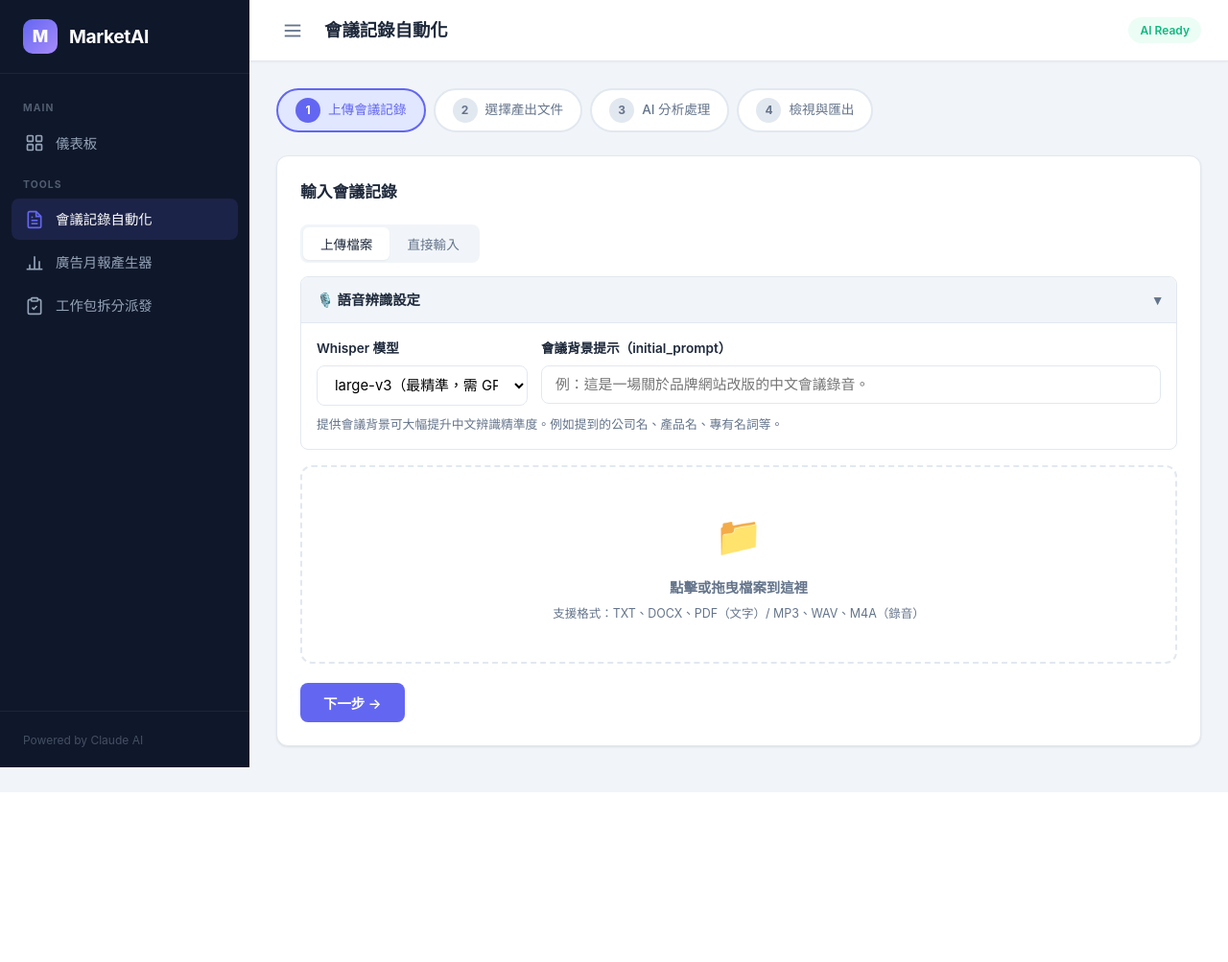
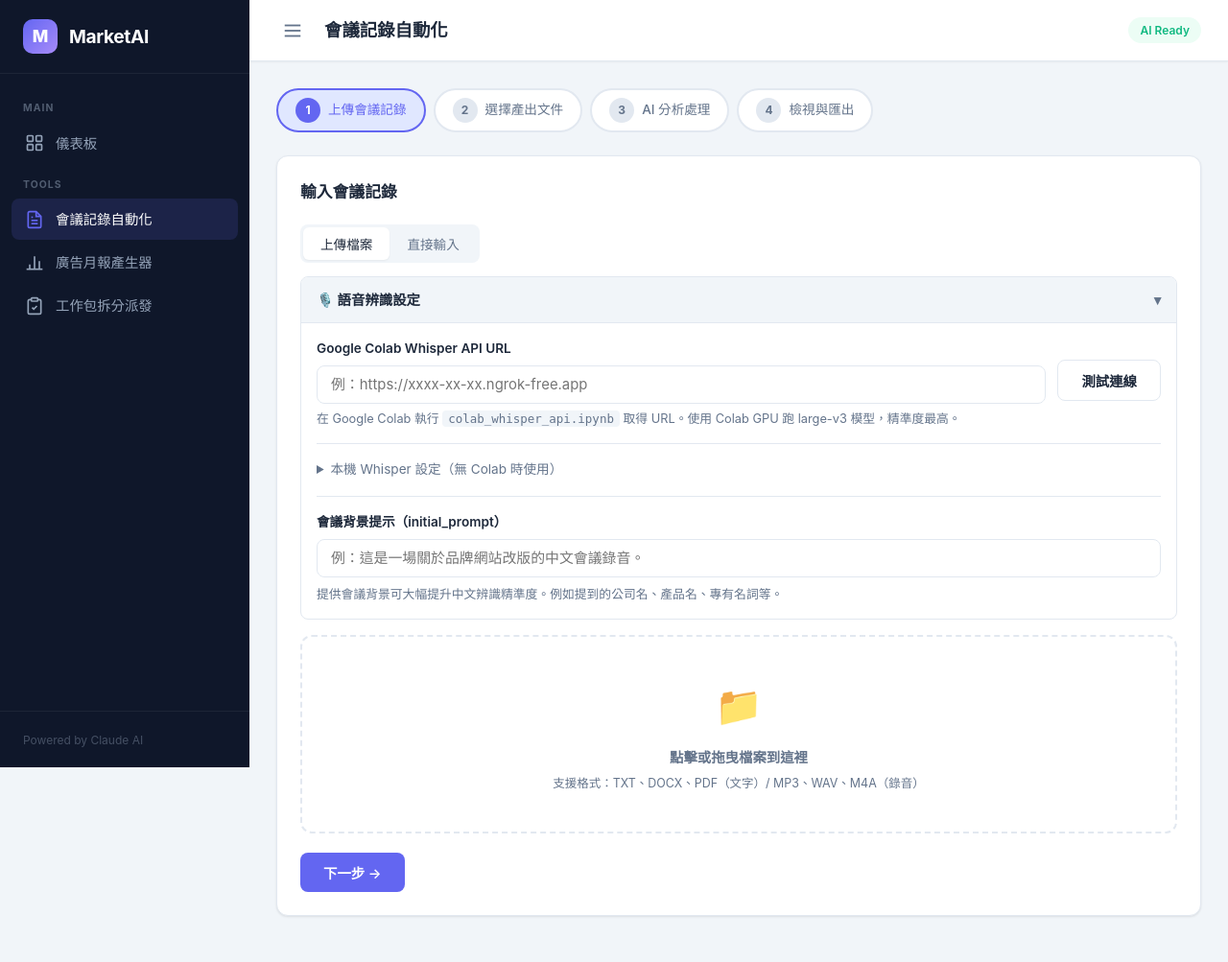
Before and after one commit to virus11456/MarketAI, a Flask app: page /meeting in a window 1280 px wide, after a click that opens the changed part. Shown: the whole page at 96% size. Before the commit the page ends 826 px from the top, so only its background shows below. Run offline with Flask 3, Linux system fonts and the light colour scheme; some libraries are stand-ins or nearby versions.

Commit message:
feat: 串接 Google Colab Whisper API 做語音轉文字
- 新增 colab_whisper_api.ipynb：在 Colab 跑 Whisper large-v3 API 服務
- MarketAI 偵測到 Colab URL 時自動轉發音檔到 Colab GPU 處理
- 無 Colab 時 fallback 到本機 Whisper
- 新增 Colab 連線測試按鈕 + 狀態顯示
- Colab URL 自動儲存到 localStorage
- 新增 /api/colab-health 健康檢查端點

https://claude.ai/code/session_019Lu1f7RqSS9ddNprA6UpQm

```diff
--- a/app.py
+++ b/app.py
@@ -3,6 +3,8 @@ import json
 import uuid
 from datetime import datetime
 from pathlib import Path
+
+import requests as http_requests
 
 from flask import Flask, render_template, request, jsonify, send_file
 from werkzeug.utils import secure_filename
@@ -41,8 +43,27 @@ def load_template(template_type: str) -> dict:
         return json.load(f)
 
 
-def transcribe_audio(file_path: str, model_size: str = "large-v3", initial_prompt: str = "") -> dict:
-    """Transcribe audio file using OpenAI Whisper with timestamps."""
+def transcribe_audio_remote(file_path: str, colab_url: str, initial_prompt: str = "") -> dict:
+    """Send audio to remote Colab Whisper API for transcription."""
+    url = colab_url.rstrip("/") + "/transcribe"
+
+    with open(file_path, "rb") as f:
+        files = {"file": (Path(file_path).name, f)}
+        data = {"language": "zh"}
+        if initial_prompt:
+            data["initial_prompt"] = initial_prompt
+
+        resp = http_requests.post(url, files=files, data=data, timeout=600)
+
+    if resp.status_code != 200:
+        error = resp.json().get("error", "Unknown error")
+        raise RuntimeError(f"Colab API error: {error}")
+
+    return resp.json()
+
+
+def transcribe_audio_local(file_path: str, model_size: str = "large-v3", initial_prompt: str = "") -> dict:
+    """Transcribe audio file using local OpenAI Whisper."""
     try:
         import whisper
     except ImportError:
@@ -50,7 +71,6 @@ def transcribe_audio(file_path: str, model_size: str = "large-v3", initial_promp
             "語音轉文字功能需要安裝 openai-whisper。"
             "請執行 pip install -r requirements-local.txt"
         )
-
 
     model = whisper.load_model(model_size)
 
@@ -60,7 +80,6 @@ def transcribe_audio(file_path: str, model_size: str = "large-v3", initial_promp
 
     result = model.transcribe(file_path, **transcribe_opts)
 
-    # Build timestamped transcript
     timestamped_lines = []
     for seg in result.get("segments", []):
         start = int(seg["start"])
@@ -221,6 +240,19 @@ def work_dispatch():
     return render_template("work_dispatch.html", active_page="work_dispatch")
 
 
+@app.route("/api/colab-health", methods=["POST"])
+def check_colab_health():
+    data = request.get_json()
+    colab_url = data.get("url", "").strip().rstrip("/")
+    if not colab_url:
+        return jsonify({"error": "請輸入 Colab API URL"}), 400
+    try:
+        resp = http_requests.get(f"{colab_url}/health", timeout=10)
+        return jsonify(resp.json())
+    except Exception as e:
+        return jsonify({"error": f"無法連線到 Colab：{str(e)}"}), 500
+
+
 @app.route("/api/upload", methods=["POST"])
 def upload_file():
     if "file" not in request.files:
@@ -241,9 +273,17 @@ def upload_file():
     # Extract text
     try:
         if ext in ALLOWED_AUDIO_EXT:
-            model_size = request.form.get("whisper_model", "large-v3")
             initial_prompt = request.form.get("initial_prompt", "")
-            result = transcribe_audio(str(file_path), model_size, initial_prompt)
+            colab_url = request.form.get("colab_url", "").strip()
+
+            if colab_url:
+                # Use remote Colab Whisper API
+                result = transcribe_audio_remote(str(file_path), colab_url, initial_prompt)
+            else:
+                # Use local Whisper
+                model_size = request.form.get("whisper_model", "large-v3")
+                result = transcribe_audio_local(str(file_path), model_size, initial_prompt)
+
             return jsonify({
                 "text": result["text"],
                 "timestamped": result["timestamped"],
--- a/requirements.txt
+++ b/requirements.txt
@@ -4,3 +4,4 @@ python-dotenv==1.1.0
 python-docx==1.1.2
 markdown==3.7
 werkzeug==3.1.3
+requests==2.32.3
--- a/static/js/app.js
+++ b/static/js/app.js
@@ -56,12 +56,18 @@ async function handleFileSelect(file) {
   const isAudio = audioExts.includes(ext);
 
   if (isAudio) {
-    const modelSelect = document.getElementById('whisper-model');
+    const colabUrl = document.getElementById('colab-url').value.trim();
     const promptInput = document.getElementById('initial-prompt');
-    formData.append('whisper_model', modelSelect.value);
     formData.append('initial_prompt', promptInput.value);
 
-    showLoading(`使用 Whisper ${modelSelect.value} 模型轉錄中...`);
+    if (colabUrl) {
+      formData.append('colab_url', colabUrl);
+      showLoading('透過 Google Colab GPU 轉錄中（large-v3）...');
+    } else {
+      const modelSelect = document.getElementById('whisper-model');
+      formData.append('whisper_model', modelSelect.value);
+      showLoading(`使用本機 Whisper ${modelSelect.value} 模型轉錄中...`);
+    }
   } else {
     showLoading('正在處理檔案...');
   }
@@ -430,3 +436,55 @@ async function exportAll() {
 function updateLoadingStep(msg) {
   document.getElementById('loading-step').textContent = msg;
 }
+
+// --- Colab Connection Test ---
+async function testColabConnection() {
+  const url = document.getElementById('colab-url').value.trim();
+  const statusEl = document.getElementById('colab-status');
+  const btn = document.getElementById('btn-test-colab');
+
+  if (!url) {
+    showToast('請輸入 Colab API URL', 'error');
+    return;
+  }
+
+  btn.disabled = true;
+  btn.textContent = '測試中...';
+  statusEl.className = 'colab-status';
+  statusEl.style.display = 'none';
+
+  try {
+    const res = await fetch('/api/colab-health', {
+      method: 'POST',
+      headers: { 'Content-Type': 'application/json' },
+      body: JSON.stringify({ url })
+    });
+
+    const data = await res.json();
+
+    if (data.error) {
+      statusEl.className = 'colab-status error';
+      statusEl.textContent = '連線失敗：' + data.error;
+    } else {
+      statusEl.className = 'colab-status success';
+      statusEl.textContent = `連線成功！模型：${data.model} · GPU：${data.gpu}`;
+      // Save to localStorage
+      localStorage.setItem('marketai_colab_url', url);
+    }
+  } catch (err) {
+    statusEl.className = 'colab-status error';
+    statusEl.textContent = '連線失敗：' + err.message;
+  } finally {
+    btn.disabled = false;
+    btn.textContent = '測試連線';
+  }
+}
+
+// --- Init: restore saved Colab URL ---
+document.addEventListener('DOMContentLoaded', () => {
+  const savedUrl = localStorage.getItem('marketai_colab_url');
+  if (savedUrl) {
+    const input = document.getElementById('colab-url');
+    if (input) input.value = savedUrl;
+  }
+});
--- a/templates/index.html
+++ b/templates/index.html
@@ -29,7 +29,30 @@
           <span class="config-toggle">▾</span>
         </div>
         <div class="config-options" id="whisper-options">
-          <div class="config-row">
+          <!-- Colab Connection -->
+          <div class="colab-section">
+            <div class="colab-row">
+              <div class="form-group" style="flex:1;">
+                <label>Google Colab Whisper API URL</label>
+                <input type="text" id="colab-url"
+                  placeholder="例：https://xxxx-xx-xx.ngrok-free.app"
+                  value="">
+              </div>
+              <button class="btn btn-secondary" onclick="testColabConnection()" id="btn-test-colab" style="margin-top:22px; white-space:nowrap;">
+                測試連線
+              </button>
+            </div>
+            <div id="colab-status" class="colab-status"></div>
+            <p class="config-hint" style="margin-top:6px;">
+              在 Google Colab 執行 <code>colab_whisper_api.ipynb</code> 取得 URL。使用 Colab GPU 跑 large-v3 模型，精準度最高。
+            </p>
+          </div>
+
+          <hr style="border:none; border-top:1px solid var(--border); margin:16px 0;">
+
+          <details>
+            <summary style="cursor:pointer; font-size:0.85rem; color:var(--text-muted);">本機 Whisper 設定（無 Colab 時使用）</summary>
+            <div class="config-row" style="margin-top:12px;">
               <div class="form-group">
                 <label>Whisper 模型</label>
                 <select id="whisper-model">
@@ -39,14 +62,18 @@
                   <option value="tiny">tiny（極速，適合測試）</option>
                 </select>
               </div>
+            </div>
+          </details>
+
+          <hr style="border:none; border-top:1px solid var(--border); margin:16px 0;">
+
           <div class="form-group">
             <label>會議背景提示（initial_prompt）</label>
             <input type="text" id="initial-prompt"
               placeholder="例：這是一場關於品牌網站改版的中文會議錄音。"
               value="">
           </div>
-          </div>
-          <p class="config-hint">提供會議背景可大幅提升中文辨識精準度。例如提到的公司名、產品名、專有名詞等。</p>
+          <p class="config-hint" style="margin-top:8px;">提供會議背景可大幅提升中文辨識精準度。例如提到的公司名、產品名、專有名詞等。</p>
         </div>
       </div>
 
@@ -193,6 +220,44 @@
   line-height: 1.5;
 }
 
+.config-hint code {
+  background: var(--bg);
+  padding: 1px 6px;
+  border-radius: 4px;
+  font-size: 0.78rem;
+}
+
+/* Colab Section */
+.colab-section {
+  margin-bottom: 4px;
+}
+
+.colab-row {
+  display: flex;
+  gap: 12px;
+  align-items: flex-start;
+}
+
+.colab-status {
+  font-size: 0.85rem;
+  margin-top: 8px;
+  padding: 8px 14px;
+  border-radius: 6px;
+  display: none;
+}
+
+.colab-status.success {
+  display: block;
+  background: var(--success-light);
+  color: var(--success);
+}
+
+.colab-status.error {
+  display: block;
+  background: var(--error-light);
+  color: var(--error);
+}
+
 /* Transcription */
 .transcription-header {
   display: flex;
```
Also changed, not shown: 1 other file. Lines whose indentation alone changed are shown as unchanged.
